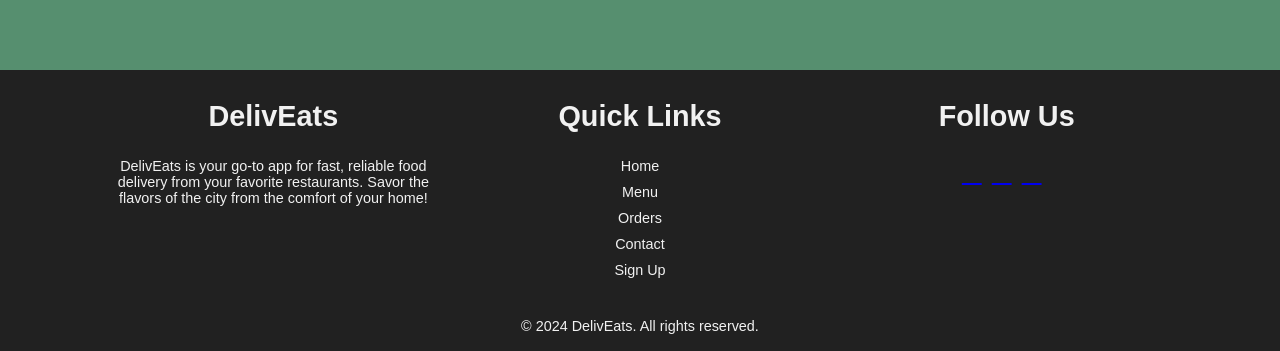
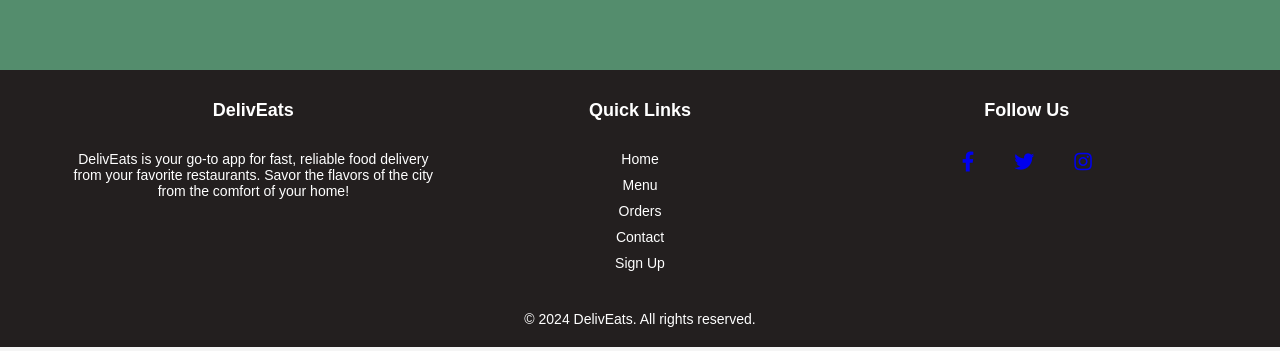
Before and after one commit to Kobyk1111/deliveats-food-delivery-app, a React (Vite) app in the folder frontend/: page / in a window 1280 px wide. Shown: the part 1495-1846 px from the top of the page. Built offline with nearby package versions, Linux system fonts and the light colour scheme.

Commit message:
addreses

```diff
--- a/frontend/index.html
+++ b/frontend/index.html
@@ -7,6 +7,7 @@
     <meta name="viewport" content="width=device-width, initial-scale=1.0" />
 
     <title>Food Delivery</title>
+    <link rel="stylesheet" href="https://cdnjs.cloudflare.com/ajax/libs/font-awesome/5.15.4/css/all.min.css">
   </head>
   <body>
     <div id="root"></div>
--- a/frontend/package.json
+++ b/frontend/package.json
@@ -10,6 +10,7 @@
     "preview": "vite preview"
   },
   "dependencies": {
+    "@fortawesome/fontawesome-free": "^6.5.2",
     "@stripe/stripe-js": "^4.1.0",
     "bootstrap": "^5.3.3",
     "react": "^18.3.1",
--- a/frontend/src/App.css
+++ b/frontend/src/App.css
@@ -851,6 +851,106 @@ h2 {
   border-bottom: 2px solid #000;
 }
 
+
+/* ****************** ADDRESSES CSS ****************** */
+
+
+
+body {
+  font-family: 'Helvetica Neue', Arial, sans-serif;
+  background-color: #f5f5f5;
+  margin: 0;
+  padding: 0;
+
+
+}
+
+.address-book {
+  max-width: 600px;
+  margin: 30px auto;
+  padding: 20px;
+  margin-left: 10px;
+  background-color: #ffffff;
+  border-radius: 8px;
+  box-shadow: 2px 2px 4px rgba(0, 0, 0, 0.1);
+}
+
+.address-book h2 {
+  text-align: center;
+  color: #333;
+  margin-bottom: 20px;
+}
+
+ul {
+  list-style: none;
+  padding: 0;
+}
+
+.address-item {
+  margin-bottom: 10px;
+  padding: 10px;
+  border: 1px solid #e0e0e0;
+  border-radius: 6px;
+  background-color: #fafafa;
+}
+
+.address-view,
+.address-edit {
+  display: flex;
+  align-items: center;
+  justify-content: space-between;
+}
+
+.label-input,
+.address-input,
+.address-edit input {
+  flex: 1;
+  padding: 8px;
+  margin-right: 10px;
+  border: 1px solid #ccc;
+  border-radius: 4px;
+  font-size: 14px;
+}
+
+.buttons {
+  display: flex;
+  gap: 10px;
+}
+
+button {
+  padding: 8px 12px;
+  border: none;
+  border-radius: 4px;
+  cursor: pointer;
+  font-size: 14px;
+  transition: background-color 0.3s ease;
+}
+
+.edit-button,
+.save-button {
+  background-color: #4caf50;
+  color: white;
+}
+
+.cancel-button,
+.delete-button {
+  background-color: #f44336;
+  color: white;
+}
+
+.add-address-button {
+  display: block;
+  width: 100%;
+  margin-top: 20px;
+  background-color: #2196f3;
+  color: white;
+}
+
+button:hover {
+  opacity: 0.85;
+}
+
+
 /* @keyframes logo-spin {
   from {
     transform: rotate(0deg);
--- a/frontend/src/components/Addresses.jsx
+++ b/frontend/src/components/Addresses.jsx
@@ -1,26 +1,24 @@
 import React, { useState } from 'react';
-import './AdressBook.css';
 
 function Addresses() {
-  const [addresses, setAddresses] = useState([
-    { id: 1, label: 'Home', address: 'Degerstraße 44' },
-    { id: 2, label: 'Other', address: 'Gladbacher Straße 12' },
-    { id: 3, label: 'Casa Flavia', address: 'Albertstraße 102' },
-    { id: 4, label: 'Velvet', address: 'Stresemannstraße 8' },
-  ]);
+  const [addresses, setAddresses] = useState([]);
 
   const [editingId, setEditingId] = useState(null);
   const [editedAddress, setEditedAddress] = useState('');
+  const [editedLabel, setEditedLabel] = useState('');
+  const [label, setLabel] = useState('');
+  const [address, setAddress] = useState('');
 
   const handleEdit = (id) => {
     setEditingId(id);
     const addressToEdit = addresses.find(address => address.id === id);
     setEditedAddress(addressToEdit.address);
+    setEditedLabel(addressToEdit.label);
   };
 
   const handleSave = (id) => {
     const updatedAddresses = addresses.map(address =>
-      address.id === id ? { ...address, address: editedAddress } : address
+      address.id === id ? { ...address, address: editedAddress, label: editedLabel } : address
     );
     setAddresses(updatedAddresses);
     setEditingId(null);
@@ -34,13 +32,22 @@ function Addresses() {
     setAddresses(addresses.filter(address => address.id !== id));
   };
 
-  const handleAddNewAddress = () => {
-    const newAddress = { id: addresses.length + 1, label: 'New Address', address: 'New Address Street 1' };
+  const handleAddNewAddress = (e) => {
+    e.preventDefault();
+
+    const newAddress = { id: addresses.length + 1, label: label, address: address };
     setAddresses([...addresses, newAddress]);
+    setLabel('');
+    setAddress('');
+
   };
 
-  const handleChange = (e) => {
+  const handleAddressChange = (e) => {
     setEditedAddress(e.target.value);
+  };
+
+  const handleLabelChange = (e) => {
+    setEditedLabel(e.target.value);
   };
 
   return (
@@ -51,28 +58,30 @@ function Addresses() {
           <li key={address.id} className="address-item">
             {editingId === address.id ? (
               <div className="address-edit">
-                <input type="text" value={editedAddress} onChange={handleChange} />
-                <button onClick={() => handleSave(address.id)}>Save</button>
-                <button onClick={handleCancel}>Cancel</button>
+                <input type="text" value={editedLabel} onChange={handleLabelChange} placeholder="Label" required />
+                <input type="text" value={editedAddress} onChange={handleAddressChange} placeholder="Address" required />
+                <button onClick={() => handleSave(address.id)} className="save-button">Save</button>
+                <button onClick={handleCancel} className="cancel-button">Cancel</button>
               </div>
             ) : (
-              <div>
+              <div className="address-view">
                 <div className="address-label">{address.label}</div>
                 <div className="address-info">{address.address}</div>
                 <div className="address-actions">
-                  <button onClick={() => handleEdit(address.id)}>Edit</button>
-                  <button onClick={() => handleDelete(address.id)}>Delete</button>
+                  <button onClick={() => handleEdit(address.id)} className="edit-button">Edit</button>
+                  <button onClick={() => handleDelete(address.id)} className="delete-button">Delete</button>
                 </div>
               </div>
+            )}
+          </li>
+        ))}
+      </ul>
+      <form>
+        <input type="text" value={label} onChange={(e) => setLabel(e.target.value)} placeholder="Label" required />
+        <input type="text" value={address} onChange={(e) => setAddress(e.target.value)} placeholder="Address" required />
+        <button className="add-address-button" onClick={handleAddNewAddress}>Add New Address</button>
+      </form>
 
-            )}
-
-          </li>
-
-        ))}
-
-      </ul>
-      <button className="add-address-button" onClick={handleAddNewAddress}>Add New Address</button>
     </div>
   );
 }
--- a/frontend/src/components/AdressBook.css
+++ /dev/null
@@ -1,47 +0,0 @@
-/* src/AddressBook.css */
-.address-book {
-    padding: 20px;
-    border: 1px solid #ccc;
-    margin: 20px auto;
-    color: rgb(14, 75, 14);
-
-  }
-
-  .address-book h2 {
-    font-size: 24px;
-    margin-bottom: 20px;
-    color: rgb(14, 75, 14);
-
-  }
-
-  .address-item {
-   display: flex;
-    flex-direction: column;
-    align-items: center;
-    border: 1px solid #4a5348;
-    padding: 20px;
-    margin-bottom: 20px;
-    width: 300px;
-  }
-
-  .address-label {
-    font-weight: bold;
-    margin-bottom: 10px;
-
-  }
-
-  .address-actions button {
-    margin-left: 10px;
-    padding: 5px 10px;
-    cursor: pointer;
-
-  }
-
-  .add-address-button {
-    padding: 10px 20px;
-    cursor: pointer;
-    background-color: #f0f0f0;
-    border: 1px solid #ccc;
-    margin-top: 20px;
-    margin-left: 35px;
-  }
--- a/frontend/src/components/Footer.css
+++ b/frontend/src/components/Footer.css
@@ -1,81 +1,70 @@
 .footer {
-    background-color: #212121;
-    color: #f1f1f1;
+  background-color: #231f1f;
+  color: #fff;
   padding: 20px 0;
-    font-family: 'Arial', sans-serif;
+  text-align: center;
 }
 
-  .footer .footer-content {
+.footer-content {
   display: flex;
-    justify-content: space-between;
+  justify-content: space-around;
+  align-items: flex-start;
+  flex-wrap: wrap;
+  max-width: 1200px;
   margin: 0 auto;
-    padding: 0 50px;
-    max-width: 1200px;
+  padding: 0 20px;
 }
 
-  .footer .footer-content .footer-section {
+.footer-section {
   flex: 1;
-    padding: 10px;
+  margin: 10px;
 }
 
-  .footer .footer-content h2 {
-    font-size: 1.8em;
+.footer-section h2 {
+  margin-bottom: 15px;
+  font-size: 18px;
+}
+
+.footer-section p,
+.footer-section ul {
+  font-size: 14px;
+}
+
+.footer-section ul {
+  list-style: none;
+  padding: 0;
+}
+
+.footer-section ul li {
   margin-bottom: 10px;
 }
 
-  .footer .footer-content p,
-  .footer .footer-content ul,
-  .footer .footer-bottom p {
-    font-size: 0.9em;
+.footer-section ul li a {
+  color: #fff;
+  text-decoration: none;
+  transition: color 0.3s;
 }
 
-  .footer .footer-content .links ul {
-    list-style: none;
-    padding-left: 0;
+.footer-section ul li a:hover {
+  color: #aaa;
 }
 
-  .footer .footer-content .links ul li {
-    margin-bottom: 10px;
+.social-icons {
+  display: flex;
+  justify-content: center;
 }
 
-  .footer .footer-content .links ul li a {
-    color: #f1f1f1;
-    text-decoration: none;
+.social-icon {
+  margin: 0 20px;
+  font-size: 20px;
+  transition: color 0.3s;
 }
 
-  .footer .footer-content .links ul li a:hover {
-    text-decoration: underline;
+.social-icon:hover {
+  color: #aaa;
 }
 
-  .footer .footer-bottom {
-    text-align: center;
+.footer-bottom {
   margin-top: 20px;
+  font-size: 14px;
 }
-
-  .footer .footer-content .social-icons {
-    display: flex;
-    justify-content: center;
-    align-items: center;
-    margin-top: 10px;
-  }
-
-  .footer .footer-content .social-icon {
-    font-family: 'Font Awesome 5 Free'; /* This assumes you have imported FontAwesome */
-    font-weight: 900;
-    font-size: 1.6em;
-    margin-right: 10px;
-  }
-
-  .footer .footer-content .social-icon:hover {
-    color: #55acee; /* A hover effect color for social icons */
-  }
-
-  @media (max-width: 768px) {
-    .footer .footer-content {
-      flex-direction: column;
-    }
-
-    .footer .footer-content .footer-section {
-      margin-bottom: 20px;
-    }
-  }
--- a/frontend/src/components/Footer.jsx
+++ b/frontend/src/components/Footer.jsx
@@ -22,9 +22,9 @@ function Footer() {
         <div className="footer-section social">
           <h2>Follow Us</h2>
           <div className="social-icons">
-            <a href="#" className="social-icon icon-facebook">&#xf09a;</a>
-            <a href="#" className="social-icon icon-twitter">&#xf099;</a>
-            <a href="#" className="social-icon icon-instagram">&#xf16d;</a>
+            <a href="#" className="social-icon"><i className="fab fa-facebook-f"></i></a>
+            <a href="#" className="social-icon"><i className="fab fa-twitter"></i></a>
+            <a href="#" className="social-icon"><i className="fab fa-instagram"></i></a>
           </div>
         </div>
       </div>
```
Also changed, not shown: 1 other file (tests, documents, lock files or other folders). Lines whose indentation alone changed are shown as unchanged.
